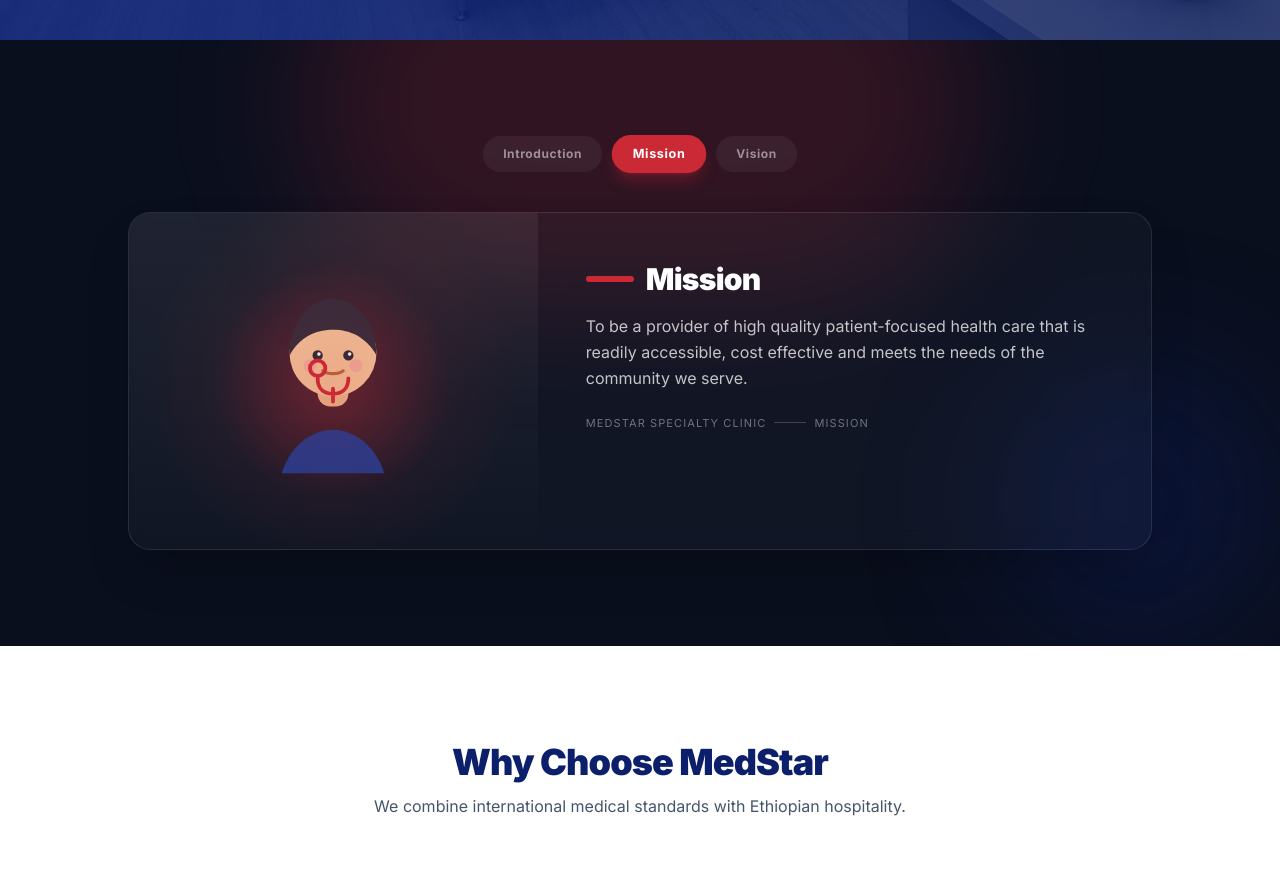
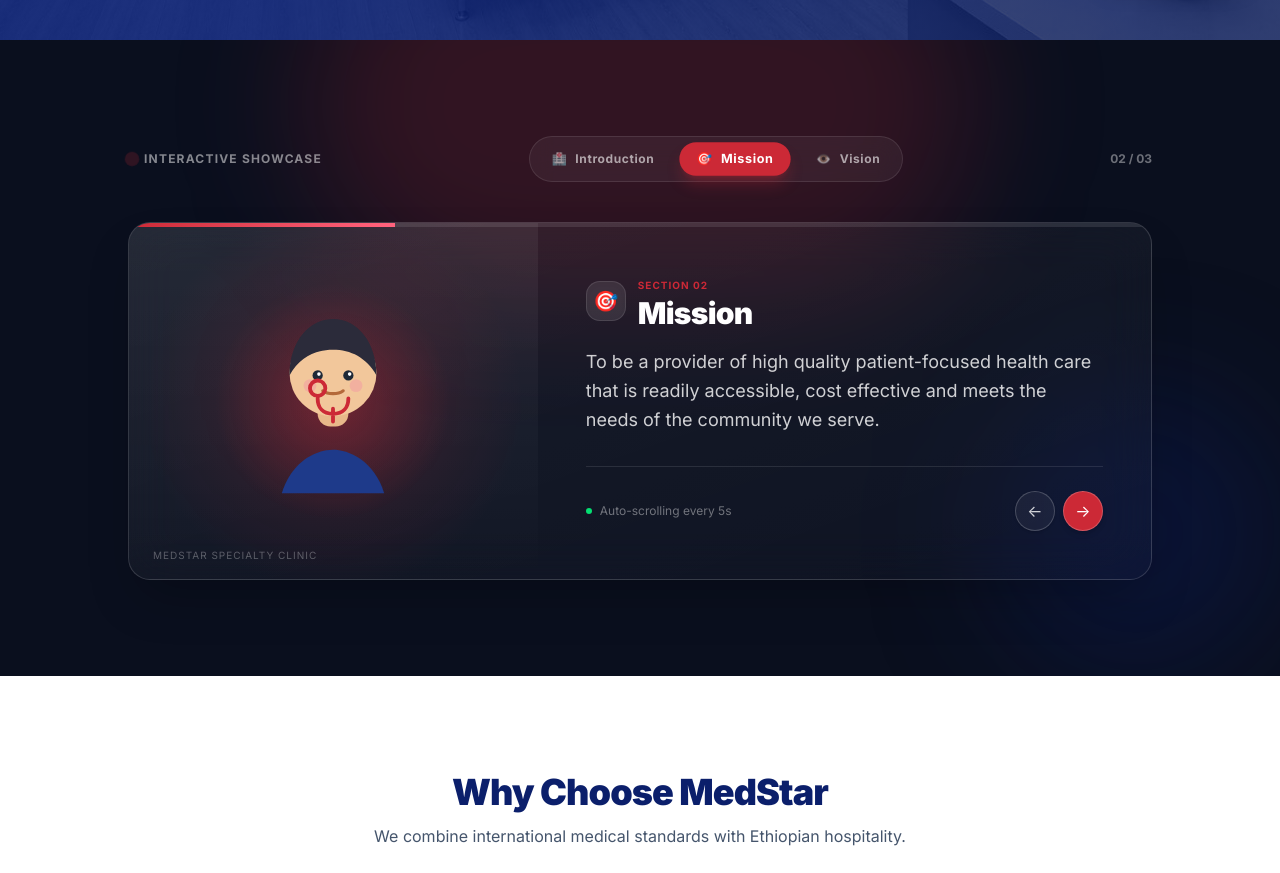
Before and after one commit to sosnagemechu21/Medstar_Internal_Speciality_Clinic, a Next.js app: page /en in a window 1280 px wide. Shown: the part 800-1673 px from the top of the page. Built offline with nearby package versions, Linux system fonts and the light colour scheme; no server answers.

Commit message:
feat: add interactive motion transitions, direction-based animations, arrow controls and pause-on-hover to home page showcase

```diff
--- a/src/app/[locale]/page.tsx
+++ b/src/app/[locale]/page.tsx
@@ -292,9 +292,14 @@
 function IntroMissionVisionSection({ locale }: { locale: Locale }) {
   const L = t[locale as keyof typeof t].introMissionVision;
   const [activeIndex, setActiveIndex] = useState(0);
+  const [isPaused, setIsPaused] = useState(false);
+  const [direction, setDirection] = useState<"next" | "prev">("next");
 
   const slides = [
     {
+      id: "intro",
+      icon: "🏥",
+      number: "01",
       title: L.introductionTitle,
       accent: "#CC2936",
       text: locale === "am"
@@ -302,27 +307,49 @@
         : "As the name indicates it's an Internal Medicine Specialized clinic located in front of Water & irrigation Ministry, equipped with advanced international-standard medical devices.",
     },
     {
+      id: "mission",
+      icon: "🎯",
+      number: "02",
       title: L.missionTitle,
-      accent: "#CC2936",
+      accent: "#E11D48",
       text: locale === "am"
         ? "ከፍተኛ ጥራት ያለው በታካሚ ላይ ያተኮረ፣ በቀላሉ ተደራሽ፣ ወጪ ቆጣቢ እና የምናገለግለውን ማህበረሰብ ፍላጎት የሚያሟላ የጤና እንክብካቤ አቅራቢ መሆን።"
         : "To be a provider of high quality patient-focused health care that is readily accessible, cost effective and meets the needs of the community we serve.",
     },
     {
+      id: "vision",
+      icon: "👁️",
+      number: "03",
       title: L.visionTitle,
-      accent: "#CC2936",
+      accent: "#2563EB",
       text: locale === "am"
         ? "ለልህቀት ባለው ቁርጠኝነት፣ የታካሚዎችን የሚጠበቀውን በማለፍ፣ ጥራት ያለው የህክምና አገልግሎት በማስፋፋት የህብረተሰባችን የጤና እንክብካቤ መሪ መሆን።"
         : "To be distinguished as our community's health care leader for its commitment to excellence, exceeding patient expectations through quality services.",
     },
   ];
 
+  const handleNext = useCallback(() => {
+    setDirection("next");
+    setActiveIndex((prev) => (prev + 1) % slides.length);
+  }, [slides.length]);
+
+  const handlePrev = useCallback(() => {
+    setDirection("prev");
+    setActiveIndex((prev) => (prev - 1 + slides.length) % slides.length);
+  }, [slides.length]);
+
+  const handleSelect = (index: number) => {
+    setDirection(index > activeIndex ? "next" : "prev");
+    setActiveIndex(index);
+  };
+
   useEffect(() => {
+    if (isPaused) return;
     const interval = setInterval(() => {
-      setActiveIndex((prev) => (prev + 1) % slides.length);
+      handleNext();
     }, 5000);
     return () => clearInterval(interval);
-  }, [slides.length]);
+  }, [isPaused, handleNext]);
 
   const current = slides[activeIndex];
 
@@ -334,59 +361,165 @@
 
       <Container className="relative z-10">
         <div className="mx-auto max-w-5xl">
+          {/* Interactive Header & Tabs */}
+          <div className="mb-10 flex flex-col sm:flex-row items-center justify-between gap-4">
+            <div className="flex items-center gap-2">
+              <span className="h-2 w-2 rounded-full bg-ms-red animate-ping" />
+              <span className="text-xs font-bold uppercase tracking-widest text-white/50">
+                Interactive Showcase
+              </span>
+            </div>
+
             {/* Tabs */}
-          <div className="mb-10 flex justify-center gap-2 sm:gap-3">
-            {slides.map((s, idx) => (
+            <div className="flex justify-center gap-2 sm:gap-3 bg-white/5 p-1.5 rounded-full border border-white/10 backdrop-blur-md">
+              {slides.map((s, idx) => {
+                const active = idx === activeIndex;
+                return (
                   <button
-                key={idx}
-                onClick={() => setActiveIndex(idx)}
-                className={`relative overflow-hidden px-5 py-2.5 rounded-full text-xs font-bold tracking-wider transition-all duration-300 ${
-                  idx === activeIndex
+                    key={s.id}
+                    type="button"
+                    onClick={() => handleSelect(idx)}
+                    className={`relative flex items-center gap-2 px-4 py-2 rounded-full text-xs font-bold tracking-wider transition-all duration-300 ${
+                      active
                         ? "bg-ms-red text-white shadow-lg shadow-ms-red/30 scale-105"
-                    : "bg-white/5 text-white/50 hover:bg-white/10 hover:text-white/80"
+                        : "text-white/60 hover:text-white hover:bg-white/10"
                     }`}
                   >
-                {s.title}
-                {idx === activeIndex && (
-                  <span
-                    key={`progress-${activeIndex}`}
-                    className="absolute bottom-0 left-0 h-0.5 bg-white/80 animate-[progress_5s_linear]"
-                  />
-                )}
+                    <span>{s.icon}</span>
+                    <span>{s.title}</span>
                   </button>
-            ))}
+                );
+              })}
             </div>
 
-          {/* Card */}
-          <div className="overflow-hidden rounded-3xl border border-white/10 bg-white/[0.03] backdrop-blur-md shadow-2xl transition-all duration-500">
-            <div className="grid md:grid-cols-5 gap-0">
+            <div className="text-xs font-mono text-white/40 font-bold">
+              {current.number} / 03
+            </div>
+          </div>
+
+          {/* Interactive Motion Card */}
+          <div
+            onMouseEnter={() => setIsPaused(true)}
+            onMouseLeave={() => setIsPaused(false)}
+            className="group relative overflow-hidden rounded-3xl border border-white/15 bg-gradient-to-br from-white/[0.06] to-white/[0.02] backdrop-blur-xl shadow-2xl transition-all duration-500 hover:border-white/25"
+          >
+            {/* Top 5-second progress line */}
+            <div className="absolute top-0 inset-x-0 h-1 bg-white/10 z-30">
+              <div
+                key={`${activeIndex}-${isPaused}`}
+                className="h-full bg-gradient-to-r from-ms-red to-rose-400 transition-all"
+                style={{
+                  animation: isPaused ? "none" : "progress5s 5s linear infinite",
+                }}
+              />
+            </div>
+
+            <div className="grid md:grid-cols-5 gap-0 min-h-[340px]">
               {/* Illustration side */}
-              <div className="relative md:col-span-2 flex items-center justify-center bg-gradient-to-b from-white/[0.06] to-transparent p-10">
-                <div className="h-56 w-56 sm:h-64 sm:w-64 transition-transform duration-500 hover:scale-105">
+              <div className="relative md:col-span-2 flex flex-col items-center justify-center bg-gradient-to-b from-white/[0.06] to-transparent p-10 overflow-hidden">
+                <div className="relative z-10 h-56 w-56 sm:h-64 sm:w-64 transition-transform duration-700 ease-out group-hover:scale-105">
                   <DoctorIllustration />
                 </div>
-                <div className="pointer-events-none absolute inset-0 bg-[radial-gradient(circle_at_center,rgba(204,41,54,0.18),transparent_70%)]" />
+                <div className="pointer-events-none absolute inset-0 bg-[radial-gradient(circle_at_center,rgba(204,41,54,0.22),transparent_70%)]" />
+                <span className="absolute bottom-4 left-6 text-[10px] font-mono tracking-widest text-white/30 uppercase">
+                  Medstar Specialty Clinic
+                </span>
               </div>
 
-              {/* Text side */}
-              <div key={activeIndex} className="md:col-span-3 p-8 md:p-12 animate-[fadeIn_0.5s_ease-in-out]">
-                <div className="mb-4 flex items-center gap-3">
-                  <span className="h-1.5 w-12 rounded-full" style={{ background: current.accent }} />
-                  <h2 className="text-2xl md:text-3xl font-extrabold tracking-tight">{current.title}</h2>
+              {/* Text side with direction motion */}
+              <div
+                key={activeIndex}
+                className={`relative md:col-span-3 p-8 md:p-12 flex flex-col justify-between transition-all duration-500 ${
+                  direction === "next"
+                    ? "animate-[slideInRight_0.45s_cubic-bezier(0.16,1,0.3,1)]"
+                    : "animate-[slideInLeft_0.45s_cubic-bezier(0.16,1,0.3,1)]"
+                }`}
+              >
+                <div>
+                  <div className="mb-4 flex items-center justify-between">
+                    <div className="flex items-center gap-3">
+                      <span className="flex h-10 w-10 items-center justify-center rounded-xl bg-white/10 text-xl shadow-inner border border-white/10">
+                        {current.icon}
+                      </span>
+                      <div>
+                        <span className="text-[10px] font-bold tracking-widest text-ms-red uppercase">
+                          Section {current.number}
+                        </span>
+                        <h2 className="text-2xl md:text-3xl font-extrabold tracking-tight text-white">
+                          {current.title}
+                        </h2>
                       </div>
-                <p className="text-sm md:text-base text-white/75 leading-relaxed font-light">
+                    </div>
+                  </div>
+
+                  <p className="mt-4 text-base md:text-lg text-white/80 leading-relaxed font-light">
                     {current.text}
                   </p>
-                <div className="mt-6 flex items-center gap-2 text-[11px] text-white/40 uppercase tracking-widest">
-                  <span>MedStar Specialty Clinic</span>
-                  <span className="h-px w-8 bg-white/20" />
-                  <span>{current.title}</span>
+                </div>
+
+                <div className="mt-8 pt-6 border-t border-white/10 flex items-center justify-between">
+                  <div className="flex items-center gap-2 text-xs text-white/40">
+                    <span className="inline-block h-1.5 w-1.5 rounded-full bg-green-400" />
+                    <span>{isPaused ? "Paused (Reading mode)" : "Auto-scrolling every 5s"}</span>
+                  </div>
+
+                  {/* Navigation Arrow Controls */}
+                  <div className="flex items-center gap-2">
+                    <button
+                      type="button"
+                      aria-label="Previous Slide"
+                      onClick={handlePrev}
+                      className="flex h-10 w-10 items-center justify-center rounded-full border border-white/20 bg-white/5 text-white/80 hover:bg-white/20 hover:text-white transition-all active:scale-95 shadow-sm"
+                    >
+                      ←
+                    </button>
+                    <button
+                      type="button"
+                      aria-label="Next Slide"
+                      onClick={handleNext}
+                      className="flex h-10 w-10 items-center justify-center rounded-full border border-white/20 bg-ms-red text-white hover:bg-ms-red-dark transition-all active:scale-95 shadow-md"
+                    >
+                      →
+                    </button>
+                  </div>
                 </div>
               </div>
             </div>
           </div>
         </div>
       </Container>
+
+      {/* Global CSS Animation keyframes for smooth motion */}
+      <style jsx global>{`
+        @keyframes progress5s {
+          0% {
+            width: 0%;
+          }
+          100% {
+            width: 100%;
+          }
+        }
+        @keyframes slideInRight {
+          from {
+            opacity: 0;
+            transform: translateX(30px) scale(0.98);
+          }
+          to {
+            opacity: 1;
+            transform: translateX(0) scale(1);
+          }
+        }
+        @keyframes slideInLeft {
+          from {
+            opacity: 0;
+            transform: translateX(-30px) scale(0.98);
+          }
+          to {
+            opacity: 1;
+            transform: translateX(0) scale(1);
+          }
+        }
+      `}</style>
     </section>
   );
 }
```
Lines whose indentation alone changed are shown as unchanged.
